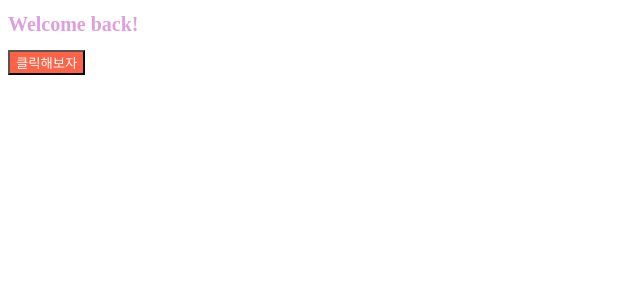
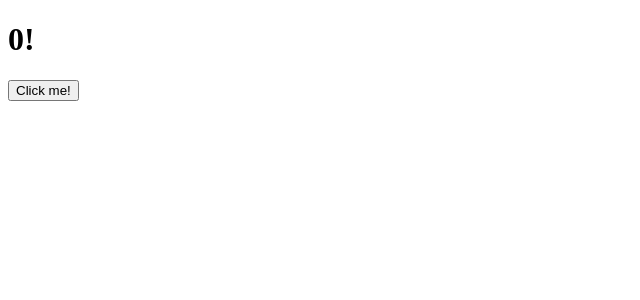
Before and after one commit to multida/reactjs-movie, a React (Create React App) app: page / in a window 1280 px wide. Shown: the top 300 px of the page, without its empty margins (0-640 px from the left). Built offline with nearby package versions, Linux system fonts and the light colour scheme.

Commit message:
useEffect를 배우기 전 카운트 다시 실행해봄

```diff
--- a/src/App.js
+++ b/src/App.js
@@ -1,11 +1,12 @@
-import Button from './Button';
-import styles from "./App.module.css";
+import { useState } from 'react';
 
 function App() {
+  const [counter, setValue] = useState(0);
+  const onClick = () => setValue((prev) => prev + 1);
   return (
     <div className="App">
-      <h1 className={styles.title}>Welcome back!</h1>
-      <Button text={"클릭해보자"} />
+      <h1>{counter}!</h1>
+      <button onClick={onClick}>Click me!</button>
     </div>
   );
 }
```
